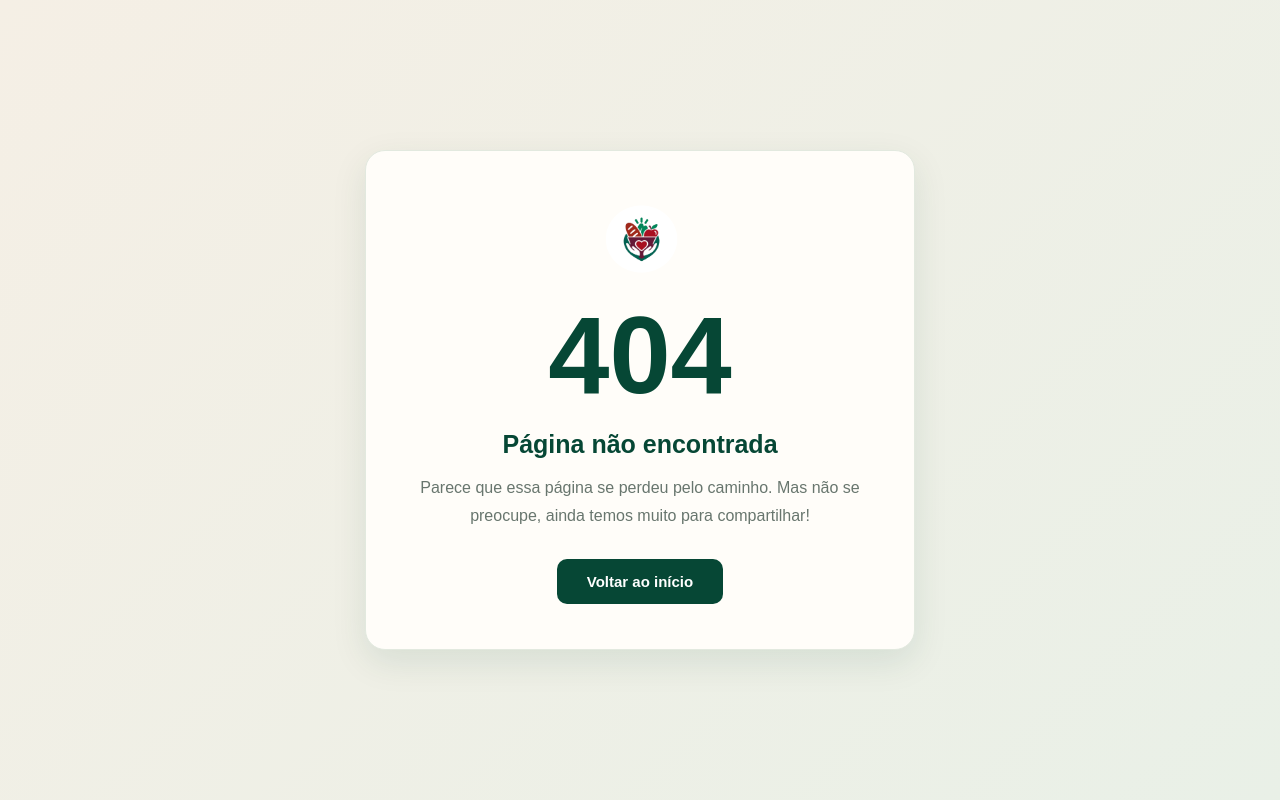
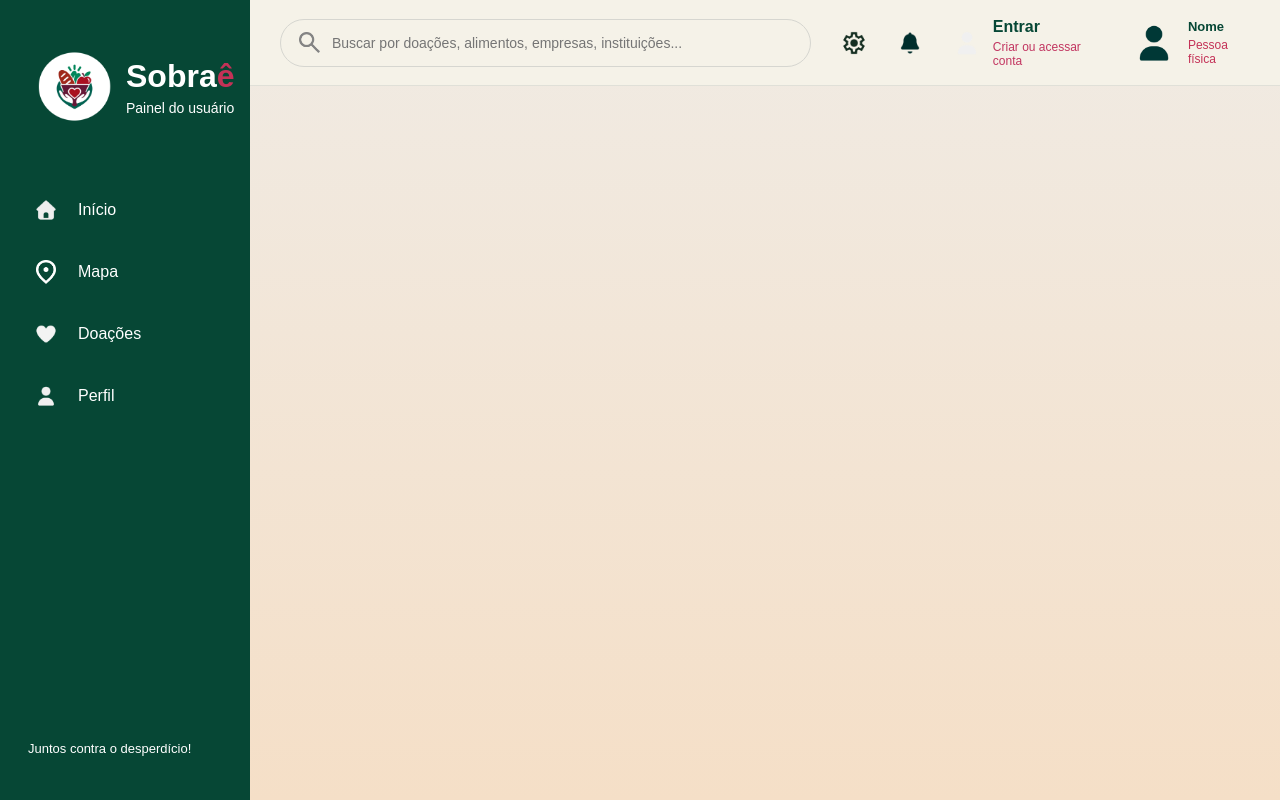
Before and after one commit to isaque10-Dev/TCC, a React app in the folder sobrae/: page /configuracoes in a window 1280 px wide. Before the commit this address had no page. Built offline with nearby package versions, Linux system fonts and the light colour scheme.

Commit message:
Flavio Bolsonaro

```diff
--- a/sobrae/src/components/Header/Header.css
+++ b/sobrae/src/components/Header/Header.css
@@ -53,7 +53,17 @@
   height: 26px;
 }
 
+.header-config {
+  position: relative;
+  display: flex;
+  align-items: center;
+}
 
+.header-config img {
+  width: 26px;
+  height: 26px;
+
+}
 
 .header-perfil {
   display: flex;
--- a/sobrae/src/components/Header/Header.jsx
+++ b/sobrae/src/components/Header/Header.jsx
@@ -14,6 +14,13 @@ function Header() {
           type="text"
           placeholder="Buscar por doações, alimentos, empresas, instituições..."
         />
+      </div>
+
+      <div className="Config">
+        <Link to='/configuracoes' className="header-config">
+        <img src="./assets/images/icons/configVerde.png" alt="Configuracoes"/>
+
+        </Link>
       </div>
 
       <div className="header-direita">
--- a/sobrae/src/components/Sidebar/Sidebar.jsx
+++ b/sobrae/src/components/Sidebar/Sidebar.jsx
@@ -4,6 +4,9 @@ import { Link } from "react-router-dom";
 import "./Sidebar.css";
 
 function Sidebar() {
+
+
+
   return (
     <section className="sidebar">
 
@@ -38,15 +41,8 @@ function Sidebar() {
     Perfil
   </Link>
 
-  <Link to="/notificacoes">
-    <img src="/assets/images/icons/notific.png" alt="" />
-    Notificações
-  </Link>
 
-  <Link to="/configuracoes">
-    <img src="/assets/images/icons/config.png" alt="" />
-    Configurações
-  </Link>
+
 </nav>
 
       <p className="sidebar-footer">
--- /dev/null
+++ b/sobrae/src/pages/Configuração/index.jsx
@@ -0,0 +1,15 @@
+import Sidebar from '../../components/Sidebar/Sidebar';
+import Header from '../../components/Header/Header';
+import './index.scss';
+import { Link } from 'react-router-dom';
+
+function Config(){
+
+    return(
+     <div className='config'>
+
+     </div>
+    )
+}
+
+export default Config;
--- a/sobrae/src/router.jsx
+++ b/sobrae/src/router.jsx
@@ -9,6 +9,7 @@ import Perfil from "./pages/perfil/index";
 import Login from "./pages/login/index.jsx";
 import Cadastro from "./pages/cadastro/index.jsx";
 import Error from "./pages/error/index.jsx";
+import Config from "./pages/Configuração/index.jsx";
 
 export default function Router() {
   return (
@@ -21,12 +22,14 @@ export default function Router() {
 
 
 
+
   <Route element={<Layout />}>
 
     <Route path="/" element={<App />} />
     <Route path="/mapa" element={<Mapa />} />
     <Route path="/doacoes" element={<Doacoes />} />
     <Route path="/perfil" element={<Perfil />} />
+    <Route path="/configuracoes" element={<Config />} />
   </Route>
 </Routes>
     </BrowserRouter>
```
Also changed, not shown: sobrae/public/assets/images/icons/configVerde.png (added), sobrae/src/pages/Configuração/index.scss (added).
